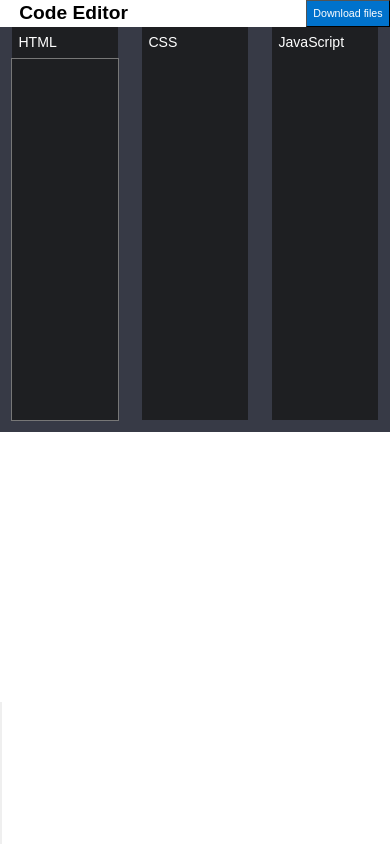
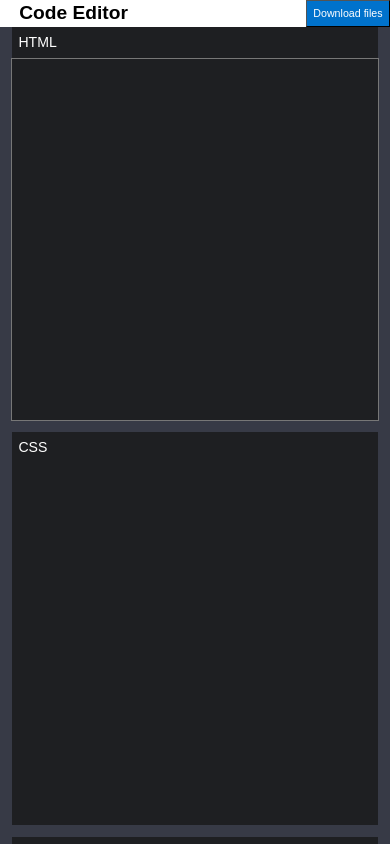
Before and after one commit to FernandoJP/code-editor, a React (Create React App) app: page / in a window 390 px wide. Shown: the top 844 px of the page. Built offline with nearby package versions, Linux system fonts and the light colour scheme; a web font is replaced by a local one.

Commit message:
Responsive for mobile screen

```diff
--- a/src/components/CodeBox/CodeBox.js
+++ b/src/components/CodeBox/CodeBox.js
@@ -12,6 +12,11 @@ const CodeBoxWrapper = styled.div`
     color: ${props => props.theme.colors.secondary};
     border: 1rem solid ${props => props.theme.colors.darkBgAccent};
     border-top: none;
+    flex-basis: 100%;
+
+    @media ${({ theme }) => theme.mediaQueries['mobile']} {
+        flex-basis: 33.333333%;
+    }
 `
 
 const CodeBoxLabel = styled.h2`
--- a/src/components/CodeEditor/CodeEditor.js
+++ b/src/components/CodeEditor/CodeEditor.js
@@ -14,6 +14,7 @@ const CodeEditorWrapper = styled.section`
 const CodeBoxWrapper = styled.section`
     display: flex;
     height: 100%;
+    flex-wrap: wrap;
 `
 
 const MainHeading = styled.h1`
@@ -28,9 +29,9 @@ const CodeEditor = () => {
                 <CodeBox type={CODE_TYPES.HTML} />
                 <CodeBox type={CODE_TYPES.CSS} />
                 <CodeBox type={CODE_TYPES.JAVASCRIPT} />
+                <CodeRendering />
             </CodeBoxWrapper>
 
-            <CodeRendering />
 
             <CodeFilesDownload />
         </CodeEditorWrapper>
--- a/src/components/CodeRendering/CodeRendering.js
+++ b/src/components/CodeRendering/CodeRendering.js
@@ -5,6 +5,7 @@ import styled from 'styled-components';
 const CodeRenderingWrapper = styled.section`
     display: flex;
     height: 40vh;
+    flex-basis: 100%;
 `
 
 const CodeRendering = (props) => {
--- a/src/theme/theme.js
+++ b/src/theme/theme.js
@@ -16,7 +16,7 @@ const theme = {
         large: '3rem'
     },
     mediaQueries: {
-        'above768': `only screen and (min-width: 768px)`
+        'mobile': `only screen and (min-width: 768px)`
     }
 }
 
```
